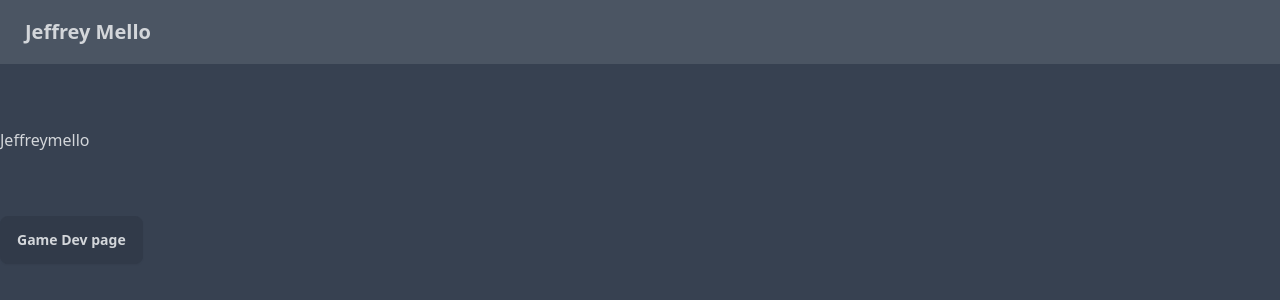
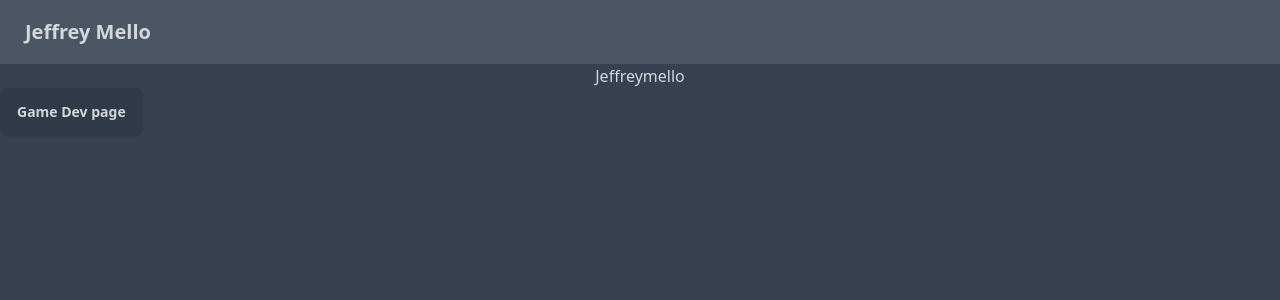
Before and after one commit to melloCoding/mellocoding.github.com, a Nuxt app: page / in a window 1280 px wide. Shown: the top 300 px of the page. Built offline with nearby package versions, Linux system fonts and the light colour scheme.

Commit message:
Update index.vue

```diff
--- a/pages/index.vue
+++ b/pages/index.vue
@@ -3,8 +3,8 @@
     <!-- Navbar -->
     <AppHeader />
     <!-- Attempting to replicating something I found on the title page of beta.civilhost.net -->
-    <div class="h-auto md:flex flex-cols-2 py-16 justify-between relative">
-      <h1 class="self-center">Jeffreymello</h1>
+    <div class="card place-items-center">
+      <h1 class="">Jeffreymello</h1>
     </div>
     <NuxtLink to="/gamedev"><button class="btn">Game Dev page</button></NuxtLink>
   </div>
```
